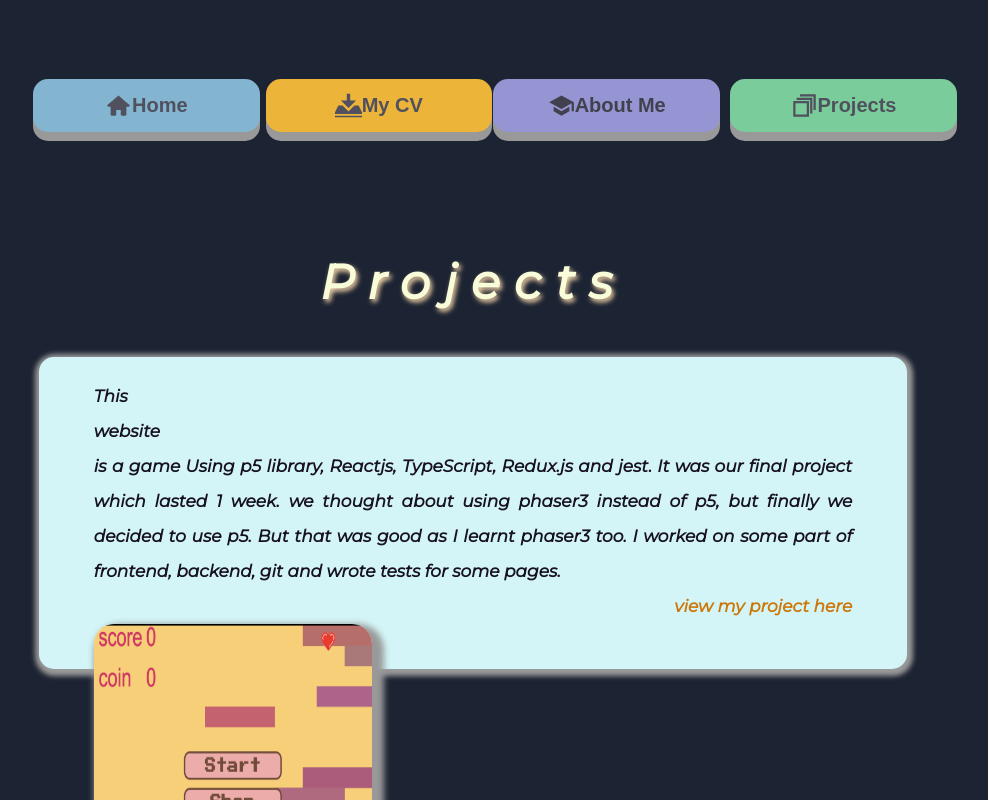
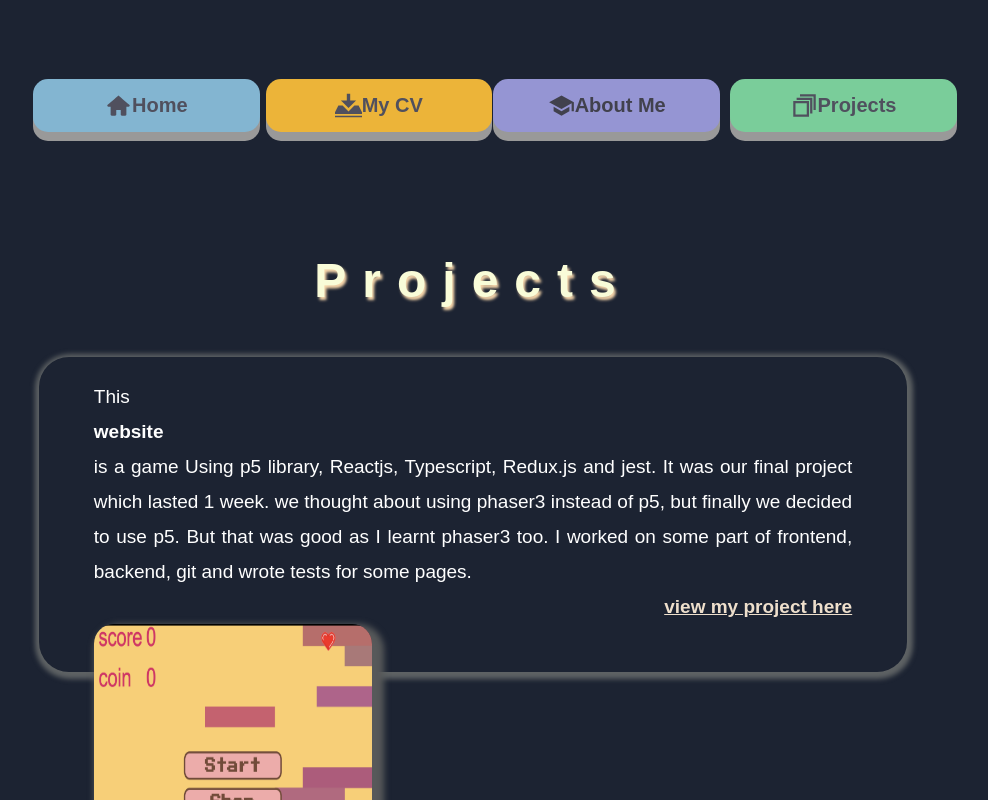
Before and after one commit to sue-zadeh/my-portfolio, a React (Vite) app: page /Projects in a window 1280 px wide. Shown: the top 800 px of the page, without its empty margins (167-1155 px from the left). Built offline with nearby package versions, Linux system fonts and the light colour scheme.

Commit message:
editting

```diff
--- a/src/Body.jsx
+++ b/src/Body.jsx
@@ -32,9 +32,9 @@ function Body() {
         <p className="p4">
           HTML5, CSS3, Tailwind, SCSS, Javascript, Typescript, Reactjs,
           Debugging, Microsoft Cloud, Azure Fundamentals, AWS, ISTQB, P5,
-          Phaser3, SQL, Squlit3, API, somnia, Postman, Netlify, Heroku, Github,
-          Adobe Dream weaver, Adobe Photoshop, visual studio. The capacity for
-          structural and design thinking.
+          Phaser3, SQL, Squlit3, API, Github, Git, somnia, Postman, Netlify,
+          Heroku, Adobe Dream weaver, Adobe Photoshop, visual studio. The
+          capacity for structural and design thinking.
         </p>
       </div>
       <div className="grid2">
@@ -86,7 +86,7 @@ function Body() {
             href="https://drive.google.com/file/d/1xacYbqRSj6Hub8sVRO54BjqwkTILIlBD/view?usp=sharing"
             target="_blank"
           >
-            <ImDownload2 size={28} />
+            <ImDownload2 size={28} color="darkBlue" />
           </a>
         </p>
 
--- a/src/Projects.jsx
+++ b/src/Projects.jsx
@@ -33,12 +33,13 @@ function Projects() {
         {/* <div className="rows"> */}
         <div className="div-squish">
           <p className="p-projects">
-            This <span style={{ fontWeight: 'bold' }}>website</span> is a game
-            Using p5 library, Reactjs, TypeScript, Redux.js and jest. It was our
-            final project which lasted 1 week. we thought about using phaser3
-            instead of p5, but finally we decided to use p5. But that was good
-            as I learnt phaser3 too. I worked on some part of frontend, backend,
-            git and wrote tests for some pages.
+            This <strong>website</strong>is a game Using p5 library, Reactjs,
+            Typescript, Redux.js and jest. It was our final project which lasted
+            1 week. we thought about using phaser3 instead of p5, but finally we
+            decided to use p5. But that was good as I learnt phaser3 too. I
+            worked on some part of frontend, backend, git and wrote tests for
+            some pages.
+            <br />
             <a
               className="aa"
               href="https://github.com/sue-raisianzadeh/Squishy-Squish"
@@ -62,6 +63,7 @@ function Projects() {
             The website provides list of movies based on genres, using React.js,
             Typescript and API . It was a good practice to learn more about API
             and backend
+            <br />
             <a
               className="aa"
               href="https://github.com/sue-raisianzadeh/Flimflix"
@@ -79,6 +81,7 @@ function Projects() {
             add data on the JSON too using React.js, Typescript and Redux.js. I
             would like to improve this project by making it a chatroom with
             media. I worked on sign in page and git.
+            <br />
             <a
               className="aa"
               href="https://github.com/sue-raisianzadeh/DevStagram"
@@ -96,9 +99,9 @@ function Projects() {
           <p className="p-projects">
             This is a game created using React.js, Typescript and Redux.js.
             <b>
-              {' '}
               We created this in a group and my role was working on frontend
             </b>
+            <br />
             <a
               className="aa"
               href="https://github.com/sue-raisianzadeh/no-deal-or-deal"
@@ -116,6 +119,7 @@ function Projects() {
             Vegan restaurants. We created this using Javascript,
             Server-side-handeling and CSS3.I would improve this project by
             adding in a ‘Search’ function.
+            <br />
             <a
               className="aa"
               href="https://github.com/sue-raisianzadeh/dev-eats"
--- a/src/main.css
+++ b/src/main.css
@@ -269,9 +269,11 @@ height: 30vh;
   align-self: center;
   justify-content: center;
   width: 95vw;
-  background-color: #c3caca;
+  /* background-color: #c3caca; */
   border-radius: 25px;
   box-shadow: 14% 12% 12% #999;
+  color:black
+
 
 }
  .grid-wrapper{
@@ -282,6 +284,7 @@ height: 30vh;
   grid-gap: 1.2em;
   margin: auto;
   padding: 0px;
+  color:rgb(18, 21, 21)
 }
 
 .grid1 {
@@ -572,44 +575,62 @@ h4 {
   padding-top: 2em;
   padding-bottom: 0.5em;
   color: rgb(249, 252, 216);
-  letter-spacing: 14px;
+  letter-spacing: 16px;
   font-size: 3em;
-  font-family: 'Montserrat', sans-serif;
-  font-weight: bold;
+  font-family: 'Arial', 'Montserrat', sans-serif;
+  font-weight: bolder;
   text-align: center;
-  text-shadow: 2px 3px 5px #fad9ad;
+  text-shadow: 2px 3px 3px #fad9ad;
 }
 
-.p-projects {
+/* .p-projects {
+display: grid;
+padding: 22px 55px;
+  width: 60%;
+  height: 42%;
+  background-color: rgb(211, 245, 247);
+  justify-content: center;
+  border-radius: 45px;
+  box-shadow: 15% 12% 15% #999;
+  text-align: justify;
+  line-height: 35px;
+  justify-self: center;
+  box-shadow: 1px 2px 5px 5px #999;
+  padding: 20px;
+  margin: 20px 3px;
+} */
+ .p-projects {
   display: grid;
-  /* margin: 20px; */
+  margin: 20px 30px;
   padding: 22px 55px;
   width: 60%;
   height: 42%;
-  background-color: rgb(211, 245, 247);
-  font-family: 'Montserrat', sans-serif;
-  color: rgb(23, 17, 34);
-  font-weight: bold;
-  font-size: 17px;
+  font-family: 'Arial', 'Montserrat', sans-serif;
+  color: white;
+  font-size: 19px;
   text-align: justify;
   line-height: 35px;
-  border-radius: 15px;
-  justify-content: center;
+  border-radius: 30px;
+  /* justify-content: center; */
   justify-self: center;
-  box-shadow: 1px 2px 5px 5px #999;
+  box-shadow: 1px 2px 5px 5px #5e6264;
 }
 .aa{
-  color: #cd7706;
-  text-shadow: 1px #999;
+  color: #eedfcc;
+  /* text-shadow: 1px #999; */
   align-items: right;
-  text-decoration: none;
+  text-decoration: underline;
+  font-weight: bold;
   font-size: 1em;
   text-align: right;
 }
 .aa:hover {
   align-items: end;
+  font-weight: bolder;
   font-size: 1.02em;
-  color: #ba7205;
+  color: #e0c397;
+  text-decoration: underline;
+
 
 }
 .picsquish {
@@ -621,7 +642,7 @@ h4 {
   border-radius: 20px;
   box-shadow: 10px #999;
   margin-top: 0px;
-  box-shadow: 6px 6px 6px 6px #999;
+  box-shadow: 6px 6px 6px 6px #57595a;
 
 
 }
```
Also changed, not shown: src/ContactMe.jsx (added, +49 -0 lines).
